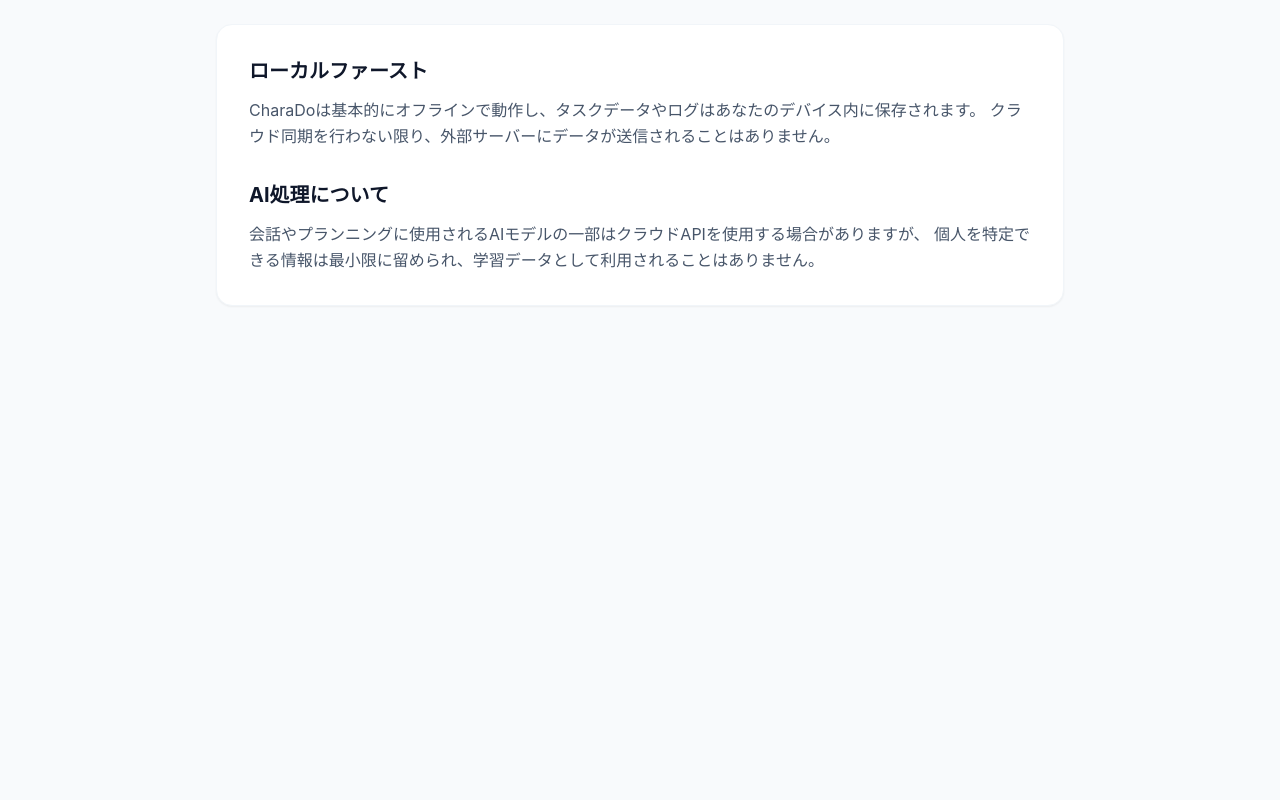
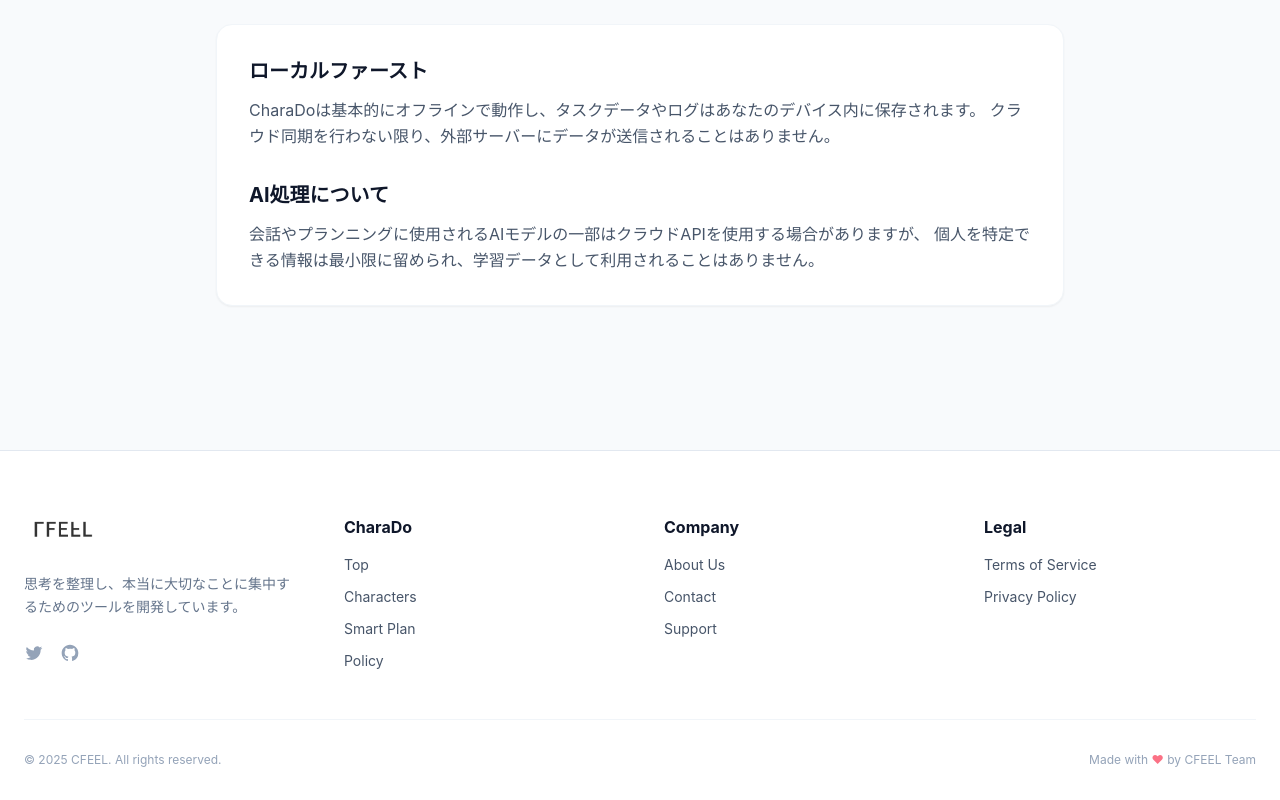
Before and after one commit to CharaDo-Official/cfeel-web, a React (Vite) app: page /charado/policy in a window 1280 px wide. Shown: the part 357-1157 px from the top of the page. Before the commit the page ends 807 px from the top, so only its background shows below. Built offline with nearby package versions, Linux system fonts and the light colour scheme.

Commit message:
#1 add フッター追加

```diff
--- a/src/App.tsx
+++ b/src/App.tsx
@@ -1,5 +1,6 @@
 import { BrowserRouter as Router, Routes, Route } from 'react-router-dom';
 import { Header } from '@/components/layout/Header';
+import { Footer } from '@/components/layout/Footer';
 import { Home } from '@/pages/Home';
 import { CharaDoHome } from '@/pages/charado/CharaDoHome';
 import { Character } from '@/pages/charado/Character';
@@ -20,6 +21,7 @@ function App() {
 				<Route path="/charado/plan" element={<Plan />} />
 				<Route path="/charado/policy" element={<Policy />} />
 			</Routes>
+			<Footer />
 		</Router>
 	);
 }
--- /dev/null
+++ b/src/components/layout/Footer.tsx
@@ -0,0 +1,79 @@
+import React from 'react';
+import { Link } from 'react-router-dom';
+import logoImg from '@/assets/cfeel_logo_header.png';
+
+export const Footer: React.FC = () => {
+	const currentYear = new Date().getFullYear();
+
+	return (
+		<footer className="bg-white border-t border-slate-200 pt-16 pb-8 text-slate-600">
+			<div className="container mx-auto max-w-7xl px-6">
+				<div className="grid grid-cols-1 md:grid-cols-4 gap-12 mb-12">
+					{/* Brand Column */}
+					<div className="col-span-1 md:col-span-1">
+						<Link to="/" className="inline-block mb-6">
+							<img src={logoImg} alt="CFEEL" className="h-7 w-auto opacity-80 hover:opacity-100 transition-opacity" />
+						</Link>
+						<p className="text-sm leading-relaxed text-slate-500 mb-6">
+							思考を整理し、本当に大切なことに集中するためのツールを開発しています。
+						</p>
+						<div className="flex gap-4">
+							{/* SNS Placeholders */}
+							<a href="#" className="text-slate-400 hover:text-primary transition-colors">
+								<span className="sr-only">Twitter</span>
+								<svg className="h-5 w-5" fill="currentColor" viewBox="0 0 24 24" aria-hidden="true">
+									<path d="M8.29 20.251c7.547 0 11.675-6.253 11.675-11.675 0-.178 0-.355-.012-.53A8.348 8.348 0 0022 5.92a8.19 8.19 0 01-2.357.646 4.118 4.118 0 001.804-2.27 8.224 8.224 0 01-2.605.996 4.107 4.107 0 00-6.993 3.743 11.65 11.65 0 01-8.457-4.287 4.106 4.106 0 001.27 5.477A4.072 4.072 0 012.8 9.713v.052a4.105 4.105 0 003.292 4.022 4.095 4.095 0 01-1.853.07 4.108 4.108 0 003.834 2.85A8.233 8.233 0 012 18.407a11.616 11.616 0 006.29 1.84" />
+								</svg>
+							</a>
+							<a href="#" className="text-slate-400 hover:text-primary transition-colors">
+								<span className="sr-only">GitHub</span>
+								<svg className="h-5 w-5" fill="currentColor" viewBox="0 0 24 24" aria-hidden="true">
+									<path fillRule="evenodd" d="M12 2C6.477 2 2 6.484 2 12.017c0 4.425 2.865 8.18 6.839 9.504.5.092.682-.217.682-.483 0-.237-.008-.868-.013-1.703-2.782.605-3.369-1.343-3.369-1.343-.454-1.158-1.11-1.466-1.11-1.466-.908-.62.069-.608.069-.608 1.003.07 1.531 1.032 1.531 1.032.892 1.53 2.341 1.088 2.91.832.092-.647.35-1.088.636-1.338-2.22-.253-4.555-1.113-4.555-4.951 0-1.093.39-1.988 1.029-2.688-.103-.253-.446-1.272.098-2.65 0 0 .84-.27 2.75 1.026A9.564 9.564 0 0112 6.844c.85.004 1.705.115 2.504.337 1.909-1.296 2.747-1.027 2.747-1.027.546 1.379.202 2.398.1 2.651.64.7 1.028 1.595 1.028 2.688 0 3.848-2.339 4.695-4.566 4.943.359.309.678.92.678 1.855 0 1.338-.012 2.419-.012 2.747 0 .268.18.58.688.482A10.019 10.019 0 0022 12.017C22 6.484 17.522 2 12 2z" clipRule="evenodd" />
+								</svg>
+							</a>
+						</div>
+					</div>
+
+					{/* Product Links */}
+					<div>
+						<h3 className="font-bold text-slate-900 mb-4">CharaDo</h3>
+						<ul className="space-y-3 text-sm">
+							<li><Link to="/charado" className="hover:text-primary transition-colors">Top</Link></li>
+							<li><Link to="/charado/character" className="hover:text-primary transition-colors">Characters</Link></li>
+							<li><Link to="/charado/plan" className="hover:text-primary transition-colors">Smart Plan</Link></li>
+							<li><Link to="/charado/policy" className="hover:text-primary transition-colors">Policy</Link></li>
+						</ul>
+					</div>
+
+					{/* Company Links */}
+					<div>
+						<h3 className="font-bold text-slate-900 mb-4">Company</h3>
+						<ul className="space-y-3 text-sm">
+							<li><Link to="/about" className="hover:text-primary transition-colors">About Us</Link></li>
+							<li><Link to="/contact" className="hover:text-primary transition-colors">Contact</Link></li>
+							<li><Link to="/support" className="hover:text-primary transition-colors">Support</Link></li>
+						</ul>
+					</div>
+
+					{/* Legal Links */}
+					<div>
+						<h3 className="font-bold text-slate-900 mb-4">Legal</h3>
+						<ul className="space-y-3 text-sm">
+							<li><Link to="/terms" className="hover:text-primary transition-colors">Terms of Service</Link></li>
+							<li><Link to="/privacy" className="hover:text-primary transition-colors">Privacy Policy</Link></li>
+						</ul>
+					</div>
+				</div>
+
+				<div className="border-t border-slate-100 pt-8 flex flex-col md:flex-row items-center justify-between gap-4">
+					<p className="text-xs text-slate-400">
+						&copy; {currentYear} CFEEL. All rights reserved.
+					</p>
+					<p className="text-xs text-slate-400">
+						Made with <span className="text-rose-400">♥</span> by CFEEL Team
+					</p>
+				</div>
+			</div>
+		</footer>
+	);
+};
```
